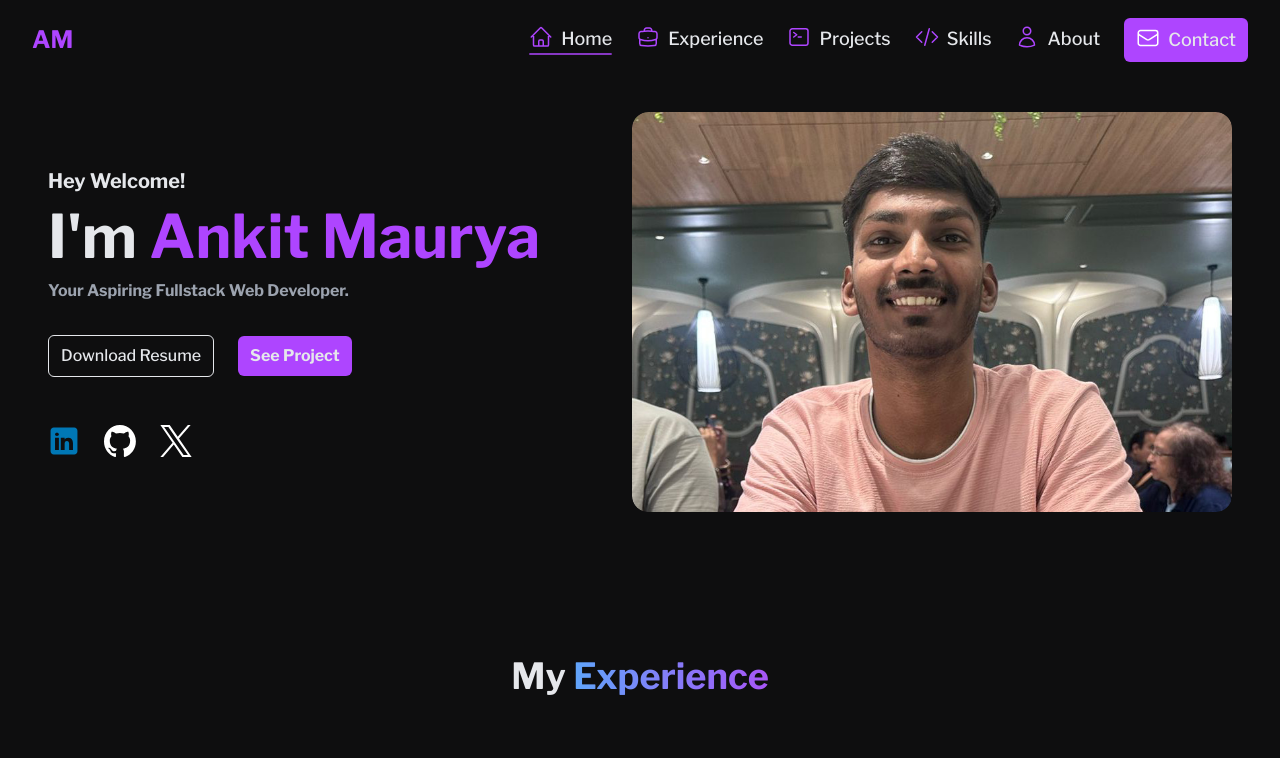
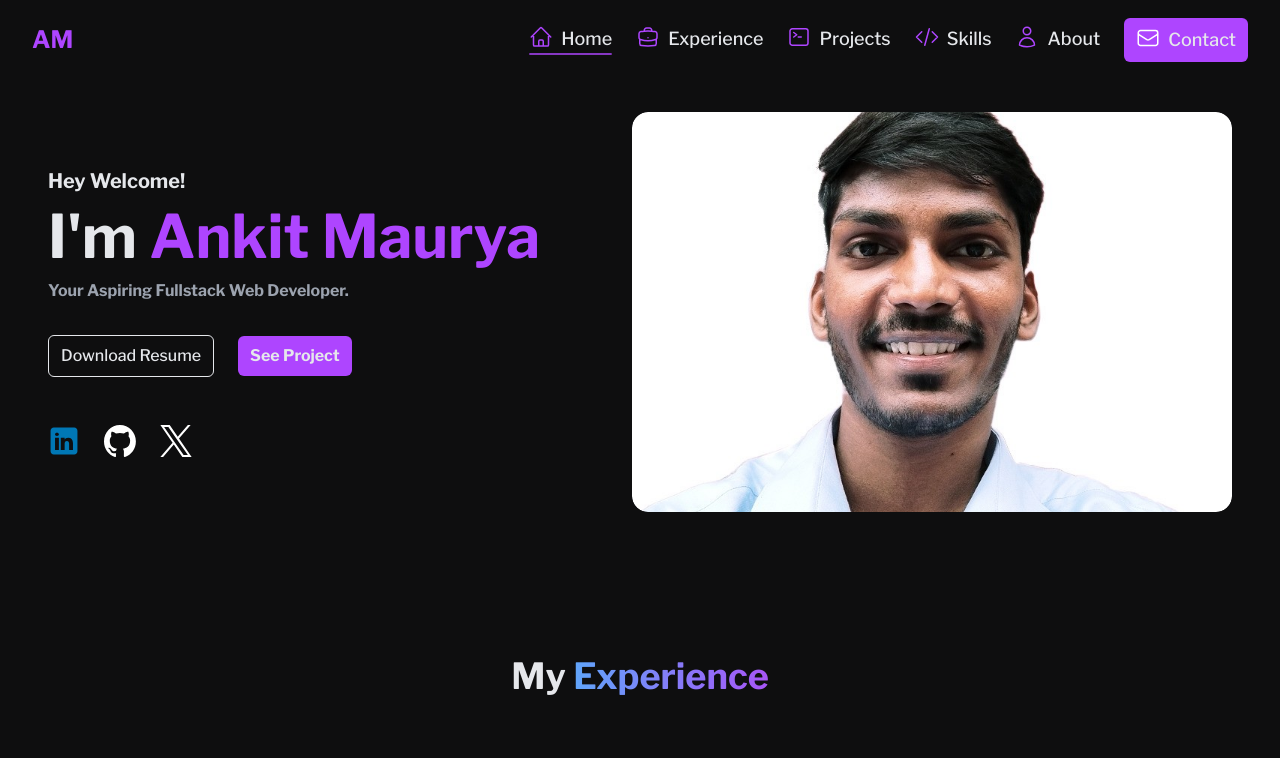
Before and after one commit to ankitmaurya-byte/portfolio, a Next.js app: page / in a window 1280 px wide. Shown: the top 758 px of the page. Built offline with nearby package versions, Linux system fonts and the light colour scheme.

Commit message:
next config changes

```diff
--- a/src/components/Home.tsx
+++ b/src/components/Home.tsx
@@ -113,8 +113,8 @@ const Home = () => {
             width={600}
             height={400}
             loading="lazy"
-            className="w-full h-full object-cover object-top rounded-2xl transition-transform hover:scale-105 duration-300"
-            src="/profilepic.jpeg"
+            className="w-full h-full object-cover object-center rounded-2xl transition-transform hover:scale-105 duration-300"
+            src="/linkedinANKITimage.jpeg"
             alt="ankit-maurya"
           />
         </div>{" "}
```
Also changed, not shown: public/linkedinANKITimage.jpeg (added).
